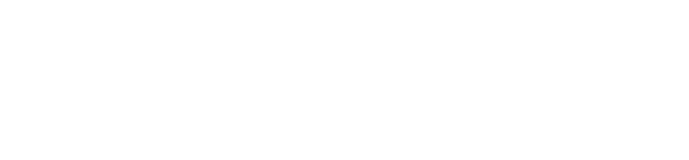
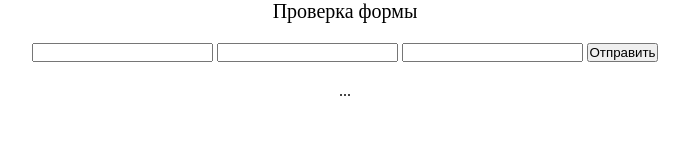
Before and after one commit to dojdev/check-form, a plain HTML site: page index.html in a window 1280 px wide. Shown: the whole page, without its empty margins (295-984 px from the left). Drawn offline with Linux system fonts and the light colour scheme.

Commit message:
add markup

```diff
--- /dev/null
+++ b/index.css
@@ -0,0 +1,21 @@
+* {
+    margin: 0;
+    padding: 0;
+    box-sizing: border-box;
+}
+
+.check{
+    display: flex;
+    flex-direction: column;
+    align-items: center;
+    justify-content: center;
+}
+
+.check-title{
+    font-weight: 400;
+    font-size: 20px;
+}
+
+.check-form{
+    margin: 20px;
+}
--- a/index.html
+++ b/index.html
@@ -4,9 +4,22 @@
     <meta charset="UTF-8">
     <meta name="viewport" content="width=device-width, initial-scale=1.0">
     <meta http-equiv="X-UA-Compatible" content="ie=edge">
-    <title>check form</title>
+    <title>Проверка формы</title>
+    <link rel="stylesheet" href="index.css">
 </head>
 <body>
+    <section class="check">
+        <p class="check-title">Проверка формы</p>
+
+        <form class="check-form" id="myForm">
+            <input type="text" name="fio">
+            <input type="email" name="email">
+            <input type="tel" name="phone">
+            <input type="submit" value="Отправить" id="submitButton">
+        </form>
+
+        <div id="resultContainer">...</div>
+    </section>
 
     <script src="index.js"></script>
 </body>
```
